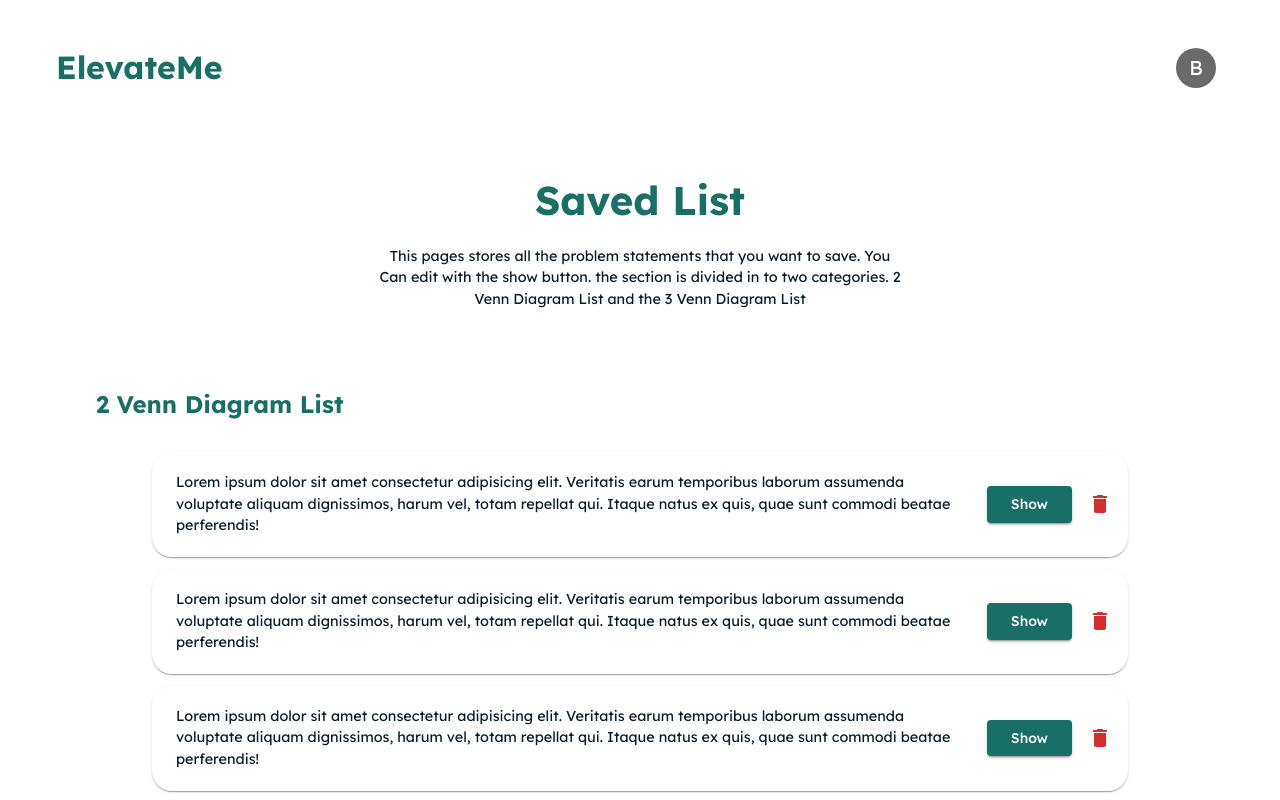
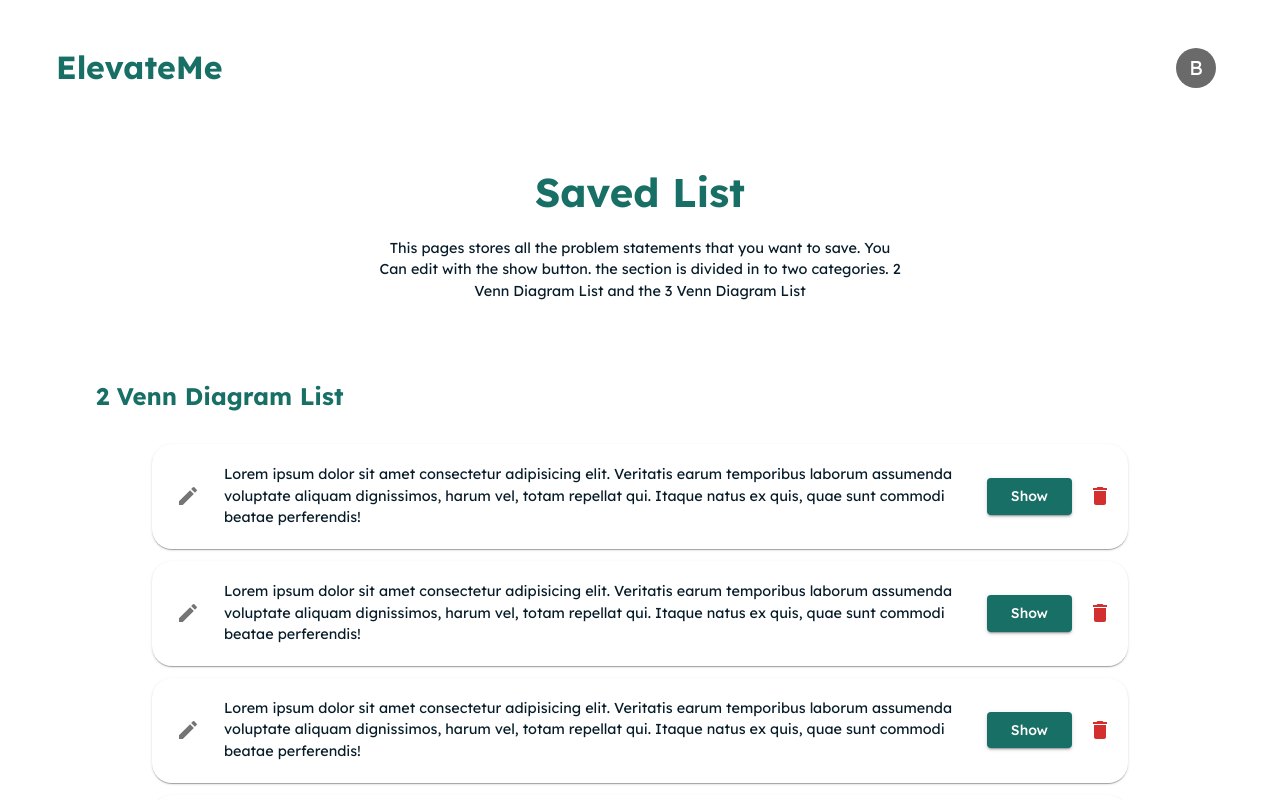
Before and after one commit to frnzgngbs/ElevateMe-FrontEnd, a React (Create React App) app: page /user/saved in a window 1280 px wide. Shown: the top 800 px of the page. Built offline with nearby package versions, Linux system fonts and the light colour scheme.

Commit message:
Initial revision on saved page.

```diff
--- a/src/components/CardCotent.jsx
+++ b/src/components/CardCotent.jsx
@@ -2,6 +2,7 @@
 import Card from "@mui/material/Card";
 import CardContent from "@mui/material/CardContent";
 import IconButton from "@mui/material/IconButton";
+import EditIcon from "@mui/icons-material/Edit";
 import DeleteIcon from "@mui/icons-material/Delete";
 import Typography from "@mui/material/Typography";
 import { Button } from "@mui/material";
@@ -18,6 +19,9 @@
 				px: 1,
 				borderRadius: 5,
 			}}>
+			<IconButton onClick={onDelete}>
+				<EditIcon sx={{ marginLeft: 1 }} />
+			</IconButton>
 			<CardContent sx={{ flex: 1 }}>
 				<Typography variant="body1">{text}</Typography>
 			</CardContent>
--- a/src/components/UserAppbar.jsx
+++ b/src/components/UserAppbar.jsx
@@ -43,7 +43,8 @@
 						justifyContent: "space-between",
 						alignItems: "center",
 						px: 7,
-						py: 5,
+						paddingTop: 5,
+						paddingBottom: 5,
 					}}>
 					<Typography
 						variant="h3"
--- a/src/pages/Saved.jsx
+++ b/src/pages/Saved.jsx
@@ -29,7 +29,7 @@
 
 	return (
 		<Box>
-			<Box sx={{ px: 12, py: 5 }}>
+			<Box sx={{ px: 12, paddingTop: 4, paddingBottom: 5 }}>
 				<Box sx={{ px: 35 }}>
 					<Typography variant="h2" textAlign={"center"}>
 						Saved List
```
